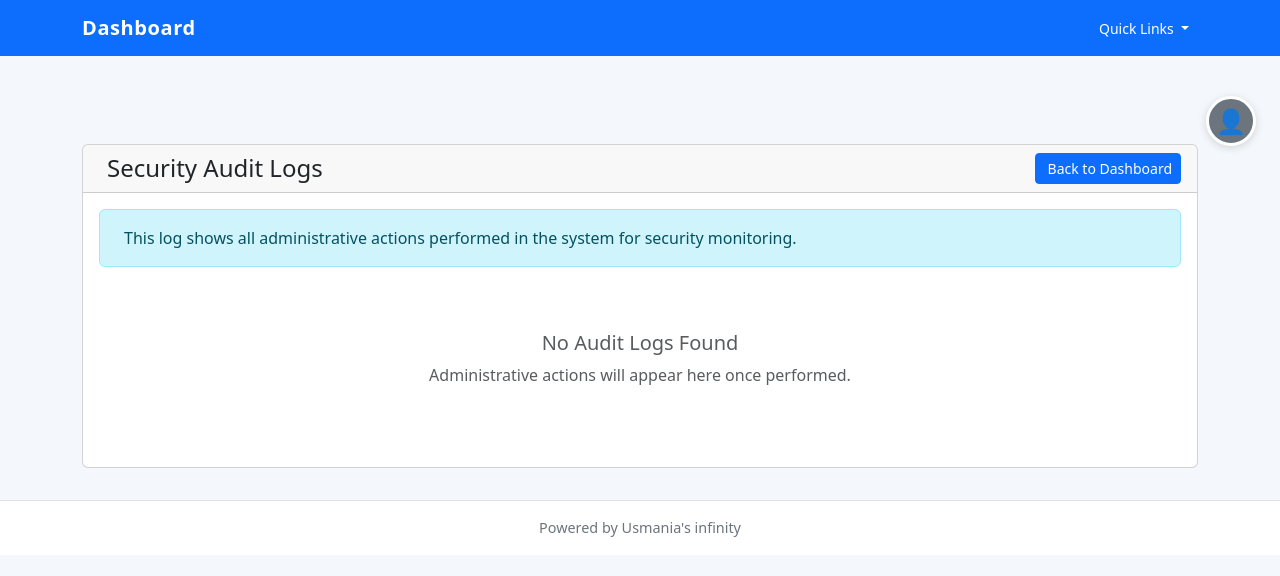
After one commit to usman-infinity/Researcher_-Database_System, a Flask app: template app/templates/admin_audit_logs.html in a window 1280 px wide. The commit adds this page. Shown: the top 576 px of the page. Run offline with Flask 3, Linux system fonts and the light colour scheme; the template is opened without the code that fills it, so the values that code supplies are empty.

Commit message:
Implement comprehensive security features
Security Enhancements:
- Add AuditLog and LoginAttempt models for security tracking
- Implement login attempt limits (5 failed attempts = 15min lockout)
- Add comprehensive audit logging for all admin actions
- Create audit logs viewer for admins to monitor activity
- Remove admin credentials from README for security
- Add protection for primary admin account (Usman)
- Track IP addresses and user agents for security monitoring

Database Changes:
- New audit_logs table for admin action tracking
- New login_attempts table for failed login monitoring
- Database migration applied successfully

UI Improvements:
- Add Security Audit card to admin dashboard
- Create audit logs viewer template with detailed information
- Update admin dashboard layout for 4 management cards

Security Features:
- Account lockout after 5 failed login attempts
- Complete audit trail of admin actions
- IP address and user agent logging
- Protection against admin account modification
- Real-time security monitoring capabilities

```diff
--- /dev/null
+++ b/app/templates/admin_audit_logs.html
@@ -0,0 +1,108 @@
+{% extends "base.html" %}
+
+{% block title %}Audit Logs - Admin Panel{% endblock %}
+
+{% block content %}
+<div class="container-fluid mt-4">
+    <div class="row">
+        <div class="col-md-12">
+            <div class="card">
+                <div class="card-header d-flex justify-content-between align-items-center">
+                    <h4 class="mb-0">
+                        <i class="fas fa-shield-alt text-warning me-2"></i>
+                        Security Audit Logs
+                    </h4>
+                    <a href="{{ url_for('admin.dashboard') }}" class="btn btn-secondary btn-sm">
+                        <i class="fas fa-arrow-left me-1"></i>Back to Dashboard
+                    </a>
+                </div>
+                <div class="card-body">
+                    <div class="alert alert-info">
+                        <i class="fas fa-info-circle me-2"></i>
+                        This log shows all administrative actions performed in the system for security monitoring.
+                    </div>
+
+                    {% if audit_logs %}
+                    <div class="table-responsive">
+                        <table class="table table-striped table-hover">
+                            <thead class="table-dark">
+                                <tr>
+                                    <th><i class="fas fa-calendar me-1"></i>Timestamp</th>
+                                    <th><i class="fas fa-user me-1"></i>Admin</th>
+                                    <th><i class="fas fa-cogs me-1"></i>Action</th>
+                                    <th><i class="fas fa-target me-1"></i>Target</th>
+                                    <th><i class="fas fa-network-wired me-1"></i>IP Address</th>
+                                    <th><i class="fas fa-info-circle me-1"></i>Details</th>
+                                </tr>
+                            </thead>
+                            <tbody>
+                                {% for log in audit_logs %}
+                                <tr>
+                                    <td>
+                                        <small class="text-muted">
+                                            {{ log.timestamp.strftime('%Y-%m-%d %H:%M:%S') }}
+                                        </small>
+                                    </td>
+                                    <td>
+                                        {% if log.user %}
+                                            <strong>{{ log.user.name }}</strong><br>
+                                            <small class="text-muted">{{ log.user.email }}</small>
+                                        {% else %}
+                                            <span class="text-danger">Unknown User</span>
+                                        {% endif %}
+                                    </td>
+                                    <td>
+                                        {% if log.action == 'approve_user' %}
+                                            <span class="badge bg-success">
+                                                <i class="fas fa-check me-1"></i>Approve User
+                                            </span>
+                                        {% elif log.action == 'reject_user' %}
+                                            <span class="badge bg-danger">
+                                                <i class="fas fa-times me-1"></i>Reject User
+                                            </span>
+                                        {% elif log.action == 'verify_paper' %}
+                                            <span class="badge bg-primary">
+                                                <i class="fas fa-check-circle me-1"></i>Verify Paper
+                                            </span>
+                                        {% elif log.action == 'delete_paper' %}
+                                            <span class="badge bg-danger">
+                                                <i class="fas fa-trash me-1"></i>Delete Paper
+                                            </span>
+                                        {% else %}
+                                            <span class="badge bg-secondary">{{ log.action }}</span>
+                                        {% endif %}
+                                    </td>
+                                    <td>
+                                        <strong>{{ log.target_type.title() }}</strong> #{{ log.target_id }}
+                                    </td>
+                                    <td>
+                                        <code class="small">{{ log.ip_address or 'N/A' }}</code>
+                                    </td>
+                                    <td>
+                                        <small>{{ log.details or 'No additional details' }}</small>
+                                    </td>
+                                </tr>
+                                {% endfor %}
+                            </tbody>
+                        </table>
+                    </div>
+
+                    <div class="mt-3">
+                        <small class="text-muted">
+                            <i class="fas fa-info-circle me-1"></i>
+                            Showing last 100 audit log entries. Older entries are automatically archived.
+                        </small>
+                    </div>
+                    {% else %}
+                    <div class="text-center py-5">
+                        <i class="fas fa-shield-alt fa-3x text-muted mb-3"></i>
+                        <h5 class="text-muted">No Audit Logs Found</h5>
+                        <p class="text-muted">Administrative actions will appear here once performed.</p>
+                    </div>
+                    {% endif %}
+                </div>
+            </div>
+        </div>
+    </div>
+</div>
+{% endblock %}
--- a/src/recommender/recommend.py
+++ b/src/recommender/recommend.py
@@ -2,6 +2,8 @@ from sklearn.feature_extraction.text import TfidfVectorizer
 from sklearn.metrics.pairwise import cosine_similarity
 
 def recommend_papers(papers, current_title):
+    if len(papers) <= 1:
+        return []
 
     titles = [paper.title for paper in papers]
 
```
Also changed, not shown: app/models.py (+38 -0 lines), app/routes/admin.py (+59 -1 lines), app/routes/auth.py (+56 -1 lines), app/templates/admin_dashboard.html (+12 -3 lines), migrations/versions/71be75de74be_add_security_models_auditlog_and_.py (added, +56 -0 lines), src/summarizer/summarize.py (+13 -0 lines), README.md, instance/research.db.
